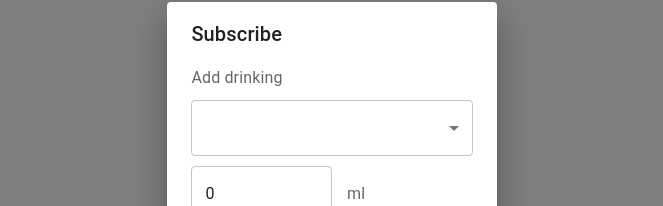
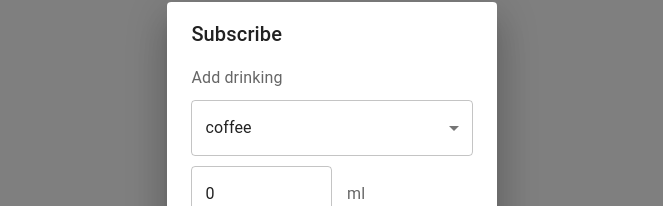
Before and after one commit to bullet03/water_counting, a React (Create React App) app: page / in a window 1280 px wide. Both pictures are taken after a click on the button "add". Shown: the part 252-458 px from the top of the page, without its empty margins (308-971 px from the left). Built offline with nearby package versions, Linux system fonts and the light colour scheme.

Commit message:
feat add values to Select and MenuItems

```diff
--- a/src/components/AddDrinkItemModal/AddDrinkItemModal.tsx
+++ b/src/components/AddDrinkItemModal/AddDrinkItemModal.tsx
@@ -59,11 +59,15 @@ export const AddDrinkItemModal: React.FC<IProps> = ({
       <StyledDialogContent>
         <DialogContentText>Add drinking</DialogContentText>
         <FormControl>
-          <InputLabel></InputLabel>
-          <Select onChange={handleSelect}>
-            <MenuItem>coffee</MenuItem>
-            <MenuItem>tea</MenuItem>
-            <MenuItem>water</MenuItem>
+          <InputLabel id="drink choice"></InputLabel>
+          <Select
+            value={drinkItem.drink.title}
+            onChange={handleSelect}
+            labelId="drink choice"
+          >
+            <MenuItem value="coffee">coffee</MenuItem>
+            <MenuItem value="tea">tea</MenuItem>
+            <MenuItem value="water">water</MenuItem>
           </Select>
         </FormControl>
         <StyledBox>
```
